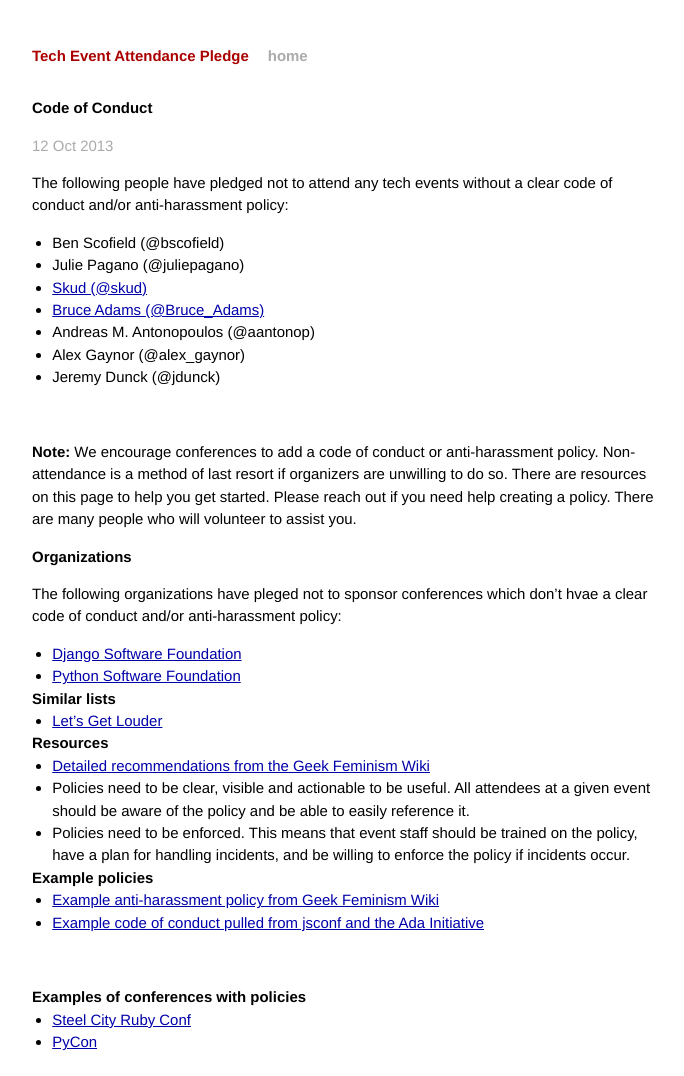
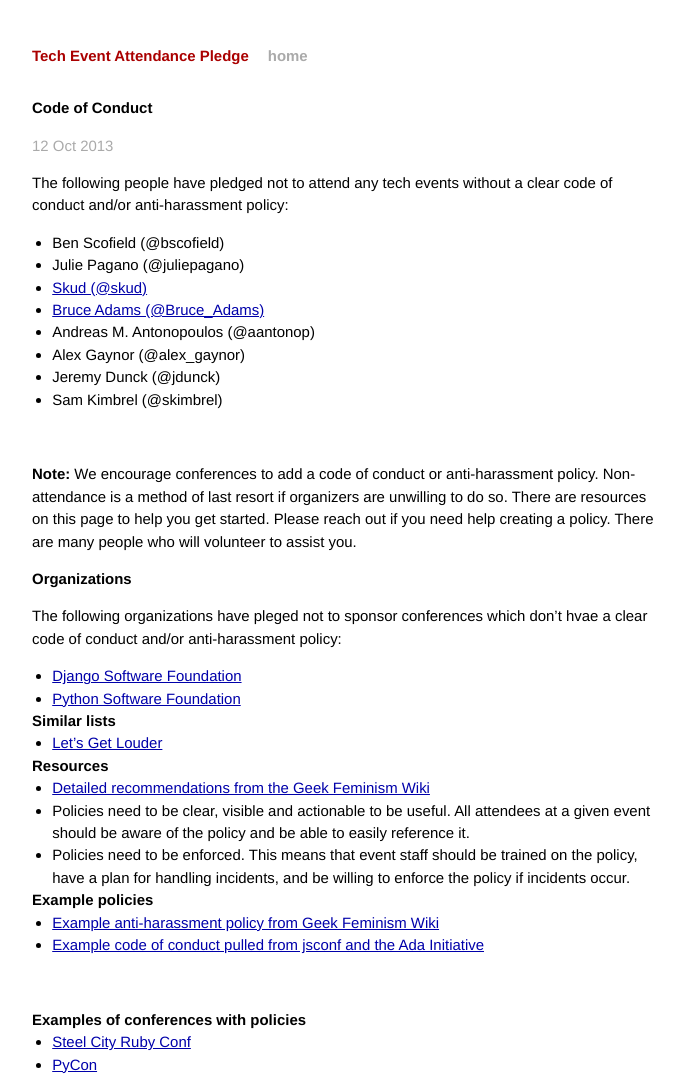
Before and after one commit to techtektek/tech-event-attendance-pledge.github.io, a Jekyll site: the page built from _posts/2013-10-12-code-of-conduct.markdown, in a window 1280 px wide. Shown: the whole page, without its empty margins (294-978 px from the left). Built offline with Jekyll 4.4.1, drawn with Linux system fonts in a browser that asks for light colours; Markdown is read by kramdown in place of the engine named in the settings; before the commit the page ends 1054 px from its top, so only the background shows below that.

Commit message:
Add skimbrel to CoC pledge list

```diff
--- a/_posts/2013-10-12-code-of-conduct.markdown
+++ b/_posts/2013-10-12-code-of-conduct.markdown
@@ -14,6 +14,7 @@ clear code of conduct and/or anti-harassment policy:
 * Andreas M. Antonopoulos (@aantonop)
 * Alex Gaynor (@alex_gaynor)
 * Jeremy Dunck (@jdunck)
+* Sam Kimbrel (@skimbrel)
 
 <br/>
 
```
